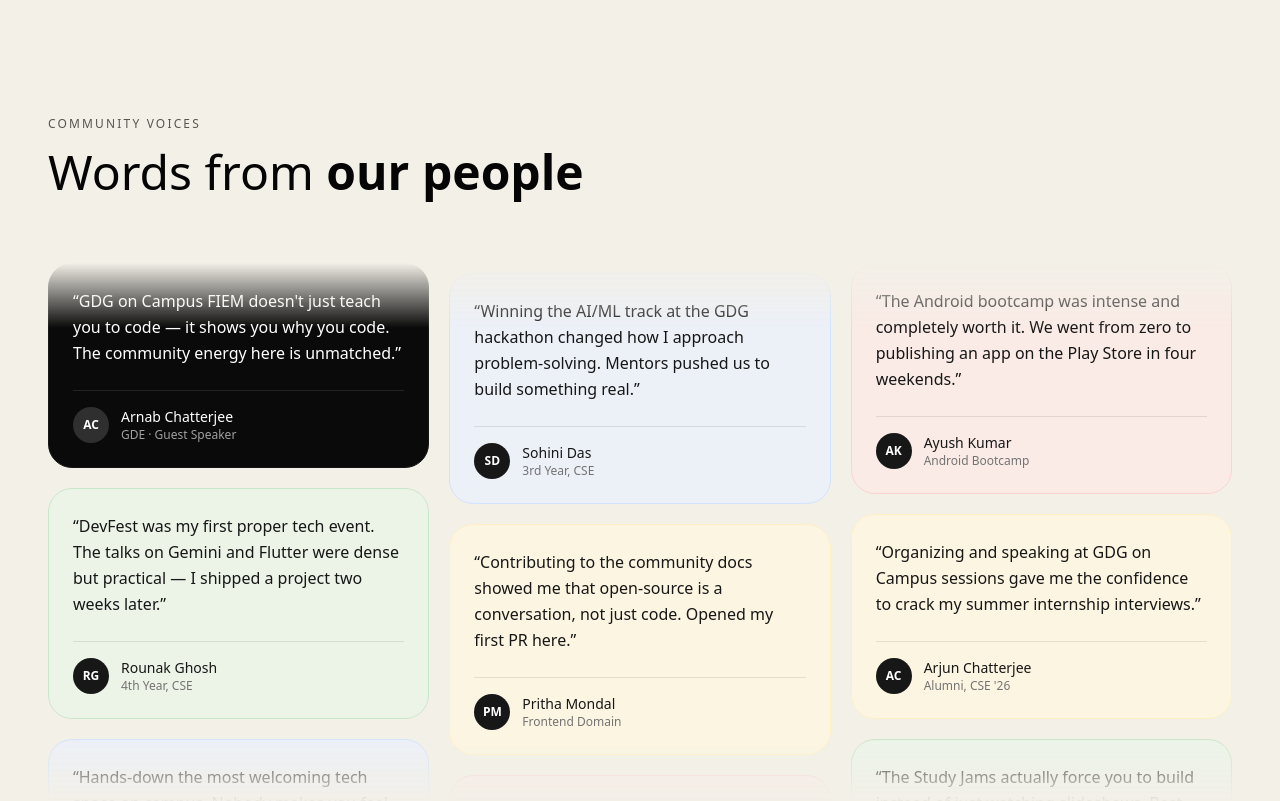
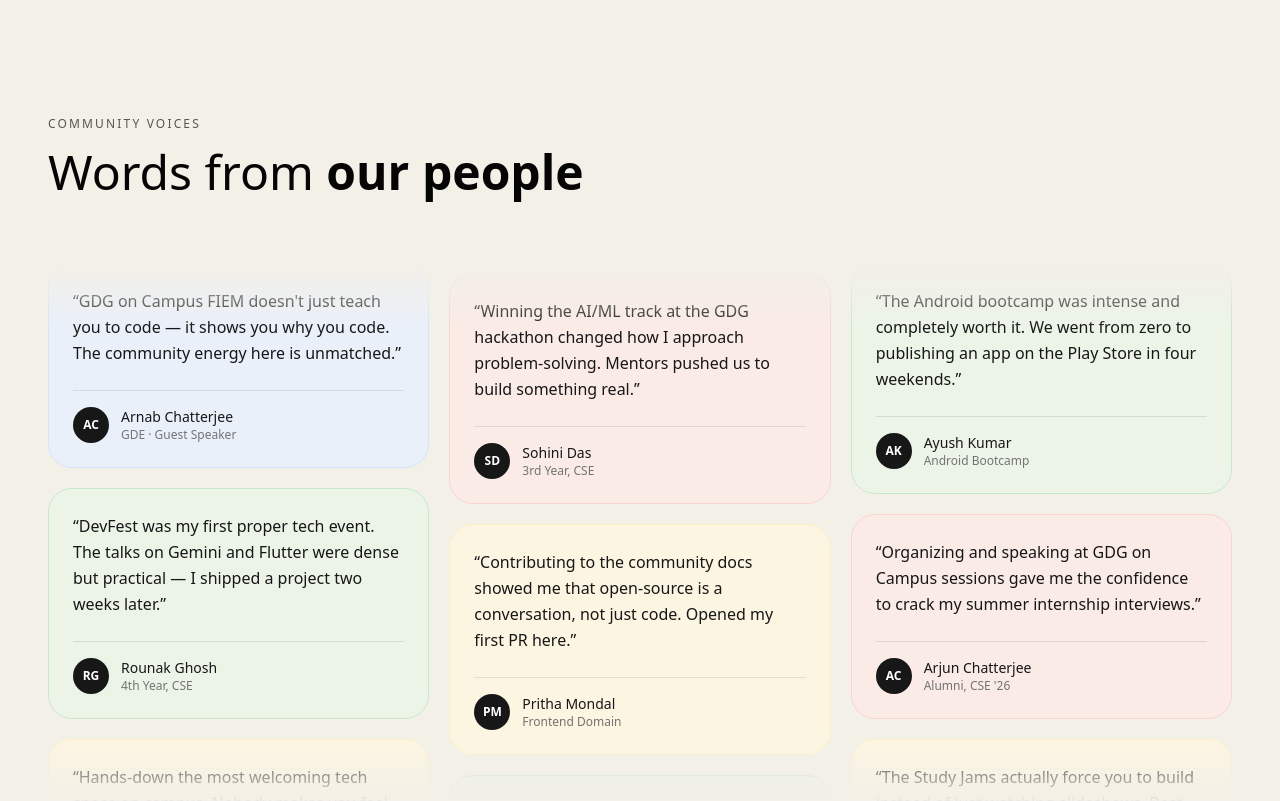
Before and after one commit to gdgoncampusfiem-dev/GdgOfficial, a Next.js app in the folder frontend/: page / in a window 1280 px wide. Shown: the part 3480-4281 px from the top of the page. Built offline with nearby package versions, Linux system fonts and the light colour scheme; a web font is replaced by a local one.

Commit message:
fix(testimonials): stagger pastel colours across columns, remove all dark cards

```diff
--- a/frontend/src/components/testimonials.tsx
+++ b/frontend/src/components/testimonials.tsx
@@ -17,12 +17,13 @@ interface Testimonial {
 /* ─── Data ─────────────────────────────────────────────────────── */
 const col1: Testimonial[] = [
   {
+    // blue → green → yellow  (blue anchor at top)
     quote:
       "GDG on Campus FIEM doesn't just teach you to code — it shows you why you code. The community energy here is unmatched.",
     name: "Arnab Chatterjee",
     role: "GDE · Guest Speaker",
     initials: "AC",
-    tint: "bg-neutral-950 text-white border-neutral-900",
+    tint: "bg-[#E8F0FE]/80 text-neutral-900 border-[#D2E3FC]",
   },
   {
     quote:
@@ -38,18 +39,19 @@ const col1: Testimonial[] = [
     name: "Priya Das",
     role: "2nd Year, ECE",
     initials: "PD",
-    tint: "bg-[#E8F0FE]/70 text-neutral-900 border-[#D2E3FC]",
+    tint: "bg-[#FEF7E0]/80 text-neutral-900 border-[#FEEFC3]",
   },
 ];
 
 const col2: Testimonial[] = [
   {
+    // red → yellow → green  (offset by 1 from col1)
     quote:
       "Winning the AI/ML track at the GDG hackathon changed how I approach problem-solving. Mentors pushed us to build something real.",
     name: "Sohini Das",
     role: "3rd Year, CSE",
     initials: "SD",
-    tint: "bg-[#E8F0FE]/70 text-neutral-900 border-[#D2E3FC]",
+    tint: "bg-[#FCE8E6]/70 text-neutral-900 border-[#FAD2CF]",
   },
   {
     quote:
@@ -65,18 +67,19 @@ const col2: Testimonial[] = [
     name: "Soham Mukherjee",
     role: "3rd Year, IT",
     initials: "SM",
-    tint: "bg-[#FCE8E6]/70 text-neutral-900 border-[#FAD2CF]",
+    tint: "bg-[#E8F5E9]/70 text-neutral-900 border-[#C8E6C9]",
   },
 ];
 
 const col3: Testimonial[] = [
   {
+    // green → red → yellow  (offset by 2 from col1 — yellow never aligns with col2)
     quote:
       "The Android bootcamp was intense and completely worth it. We went from zero to publishing an app on the Play Store in four weekends.",
     name: "Ayush Kumar",
     role: "Android Bootcamp",
     initials: "AK",
-    tint: "bg-[#FCE8E6]/70 text-neutral-900 border-[#FAD2CF]",
+    tint: "bg-[#E8F5E9]/70 text-neutral-900 border-[#C8E6C9]",
   },
   {
     quote:
@@ -84,7 +87,7 @@ const col3: Testimonial[] = [
     name: "Arjun Chatterjee",
     role: "Alumni, CSE '26",
     initials: "AC",
-    tint: "bg-[#FEF7E0]/80 text-neutral-900 border-[#FEEFC3]",
+    tint: "bg-[#FCE8E6]/70 text-neutral-900 border-[#FAD2CF]",
   },
   {
     quote:
@@ -92,13 +95,12 @@ const col3: Testimonial[] = [
     name: "Ananya Sen",
     role: "3rd Year, CSE",
     initials: "AS",
-    tint: "bg-[#E8F5E9]/70 text-neutral-900 border-[#C8E6C9]",
+    tint: "bg-[#FEF7E0]/80 text-neutral-900 border-[#FEEFC3]",
   },
 ];
 
 /* ─── Card ──────────────────────────────────────────────────────── */
 function TestimonialCard({ item, idx }: { item: Testimonial; idx: number }) {
-  const isDark = item.tint.includes("bg-neutral-950");
   return (
     <div
       key={idx}
@@ -108,18 +110,12 @@ function TestimonialCard({ item, idx }: { item: Testimonial; idx: number }) {
         &ldquo;{item.quote}&rdquo;
       </p>
       <div className="mt-6 flex items-center gap-3 pt-4 border-t border-current/10">
-        <div
-          className={`h-9 w-9 rounded-full flex items-center justify-center text-xs font-semibold ${
-            isDark ? "bg-white/15 text-white" : "bg-neutral-900 text-white"
-          }`}
-        >
+        <div className="h-9 w-9 rounded-full flex items-center justify-center text-xs font-semibold bg-neutral-900 text-white">
           {item.initials}
         </div>
         <div>
-          <p className="text-sm font-semibold">{item.name}</p>
-          <p className={`text-xs ${isDark ? "text-neutral-400" : "text-neutral-500"}`}>
-            {item.role}
-          </p>
+          <p className="text-sm font-semibold text-neutral-900">{item.name}</p>
+          <p className="text-xs text-neutral-500">{item.role}</p>
         </div>
       </div>
     </div>
```
